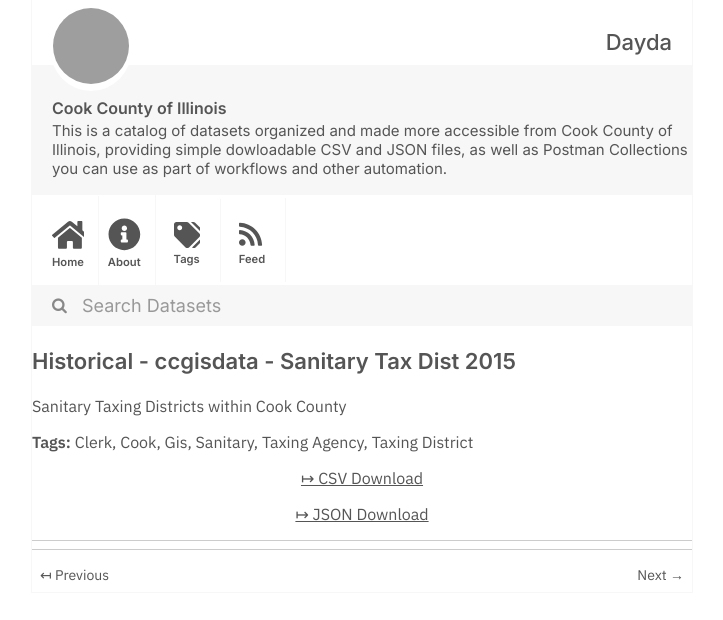
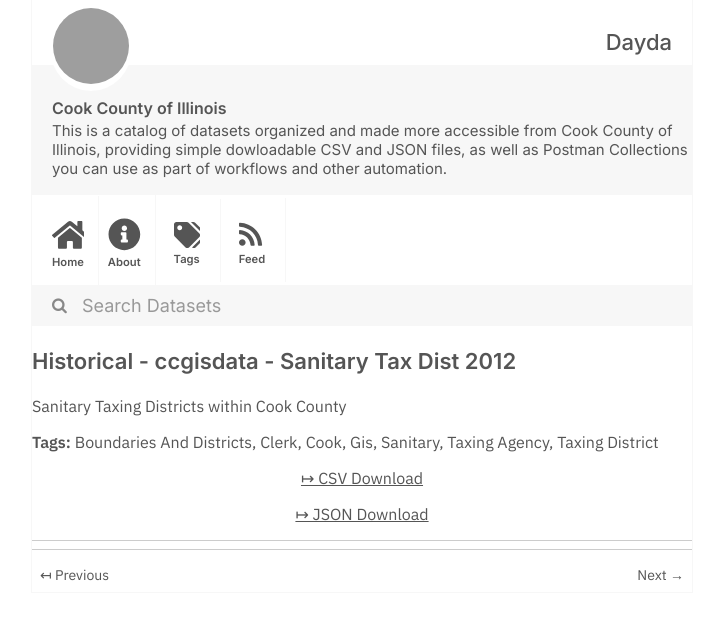
Before and after one commit to dayda-entities/cook-county-of-illinois, a Jekyll site: the page built from _posts/2020-11-10-historical-ccgisdata-sanitary-.md, in a window 1280 px wide, cut to the strip 0-620 px from the top of the page. Shown: the whole strip, without its empty margins (278-1001 px from the left). Built offline with Jekyll 4.4.1, drawn with Linux system fonts in a browser that asks for light colours; grey boxes are pictures that could not be loaded.

Commit message:
Publish Data

```diff
--- a/_posts/2020-11-10-historical-ccgisdata-sanitary-.md
+++ b/_posts/2020-11-10-historical-ccgisdata-sanitary-.md
@@ -1,10 +1,11 @@
 ---
-title: Historical - ccgisdata - Sanitary Tax Dist 2015
-created: '2020-11-10T16:57:30.677164'
-modified: '2020-11-10T16:57:30.677175'
+title: Historical - ccgisdata - Sanitary Tax Dist 2012
+created: '2020-11-10T16:57:41.355664'
+modified: '2020-11-10T16:57:41.355675'
 state: active
 type: dataset
 tags:
+  - Boundaries And Districts
   - Clerk
   - Cook
   - Gis
@@ -14,9 +15,9 @@ tags:
 groups:
   - Local Government
 csv_url: >-
-  https://datacatalog.cookcountyil.gov/api/views/qtyv-vtbp/rows.csv?accessType=DOWNLOAD
+  https://datacatalog.cookcountyil.gov/api/views/vh2a-jv48/rows.csv?accessType=DOWNLOAD
 json_url: >-
-  https://datacatalog.cookcountyil.gov/api/views/qtyv-vtbp/rows.json?accessType=DOWNLOAD
+  https://datacatalog.cookcountyil.gov/api/views/vh2a-jv48/rows.json?accessType=DOWNLOAD
 layout: post
 
 ---
```
